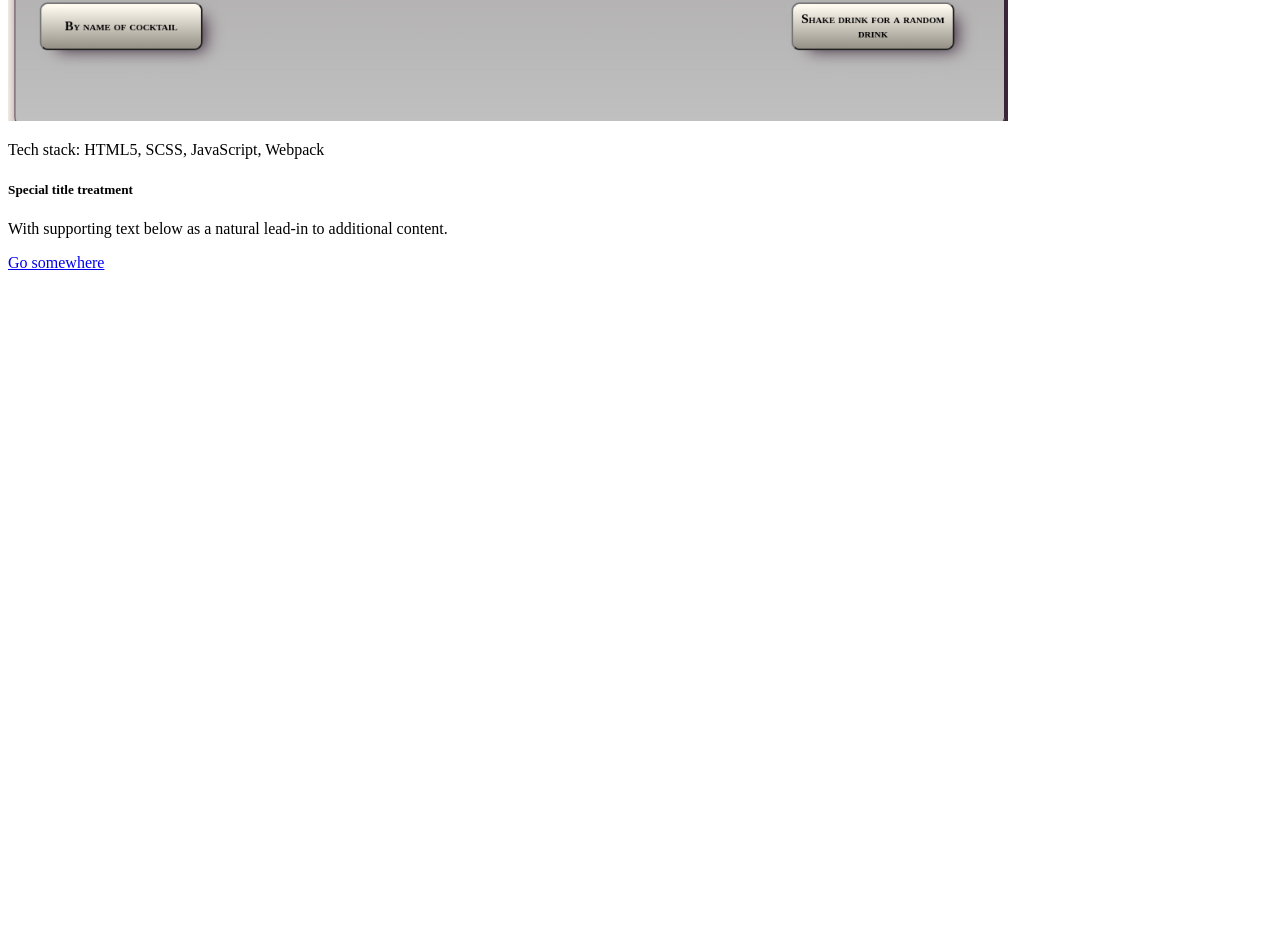
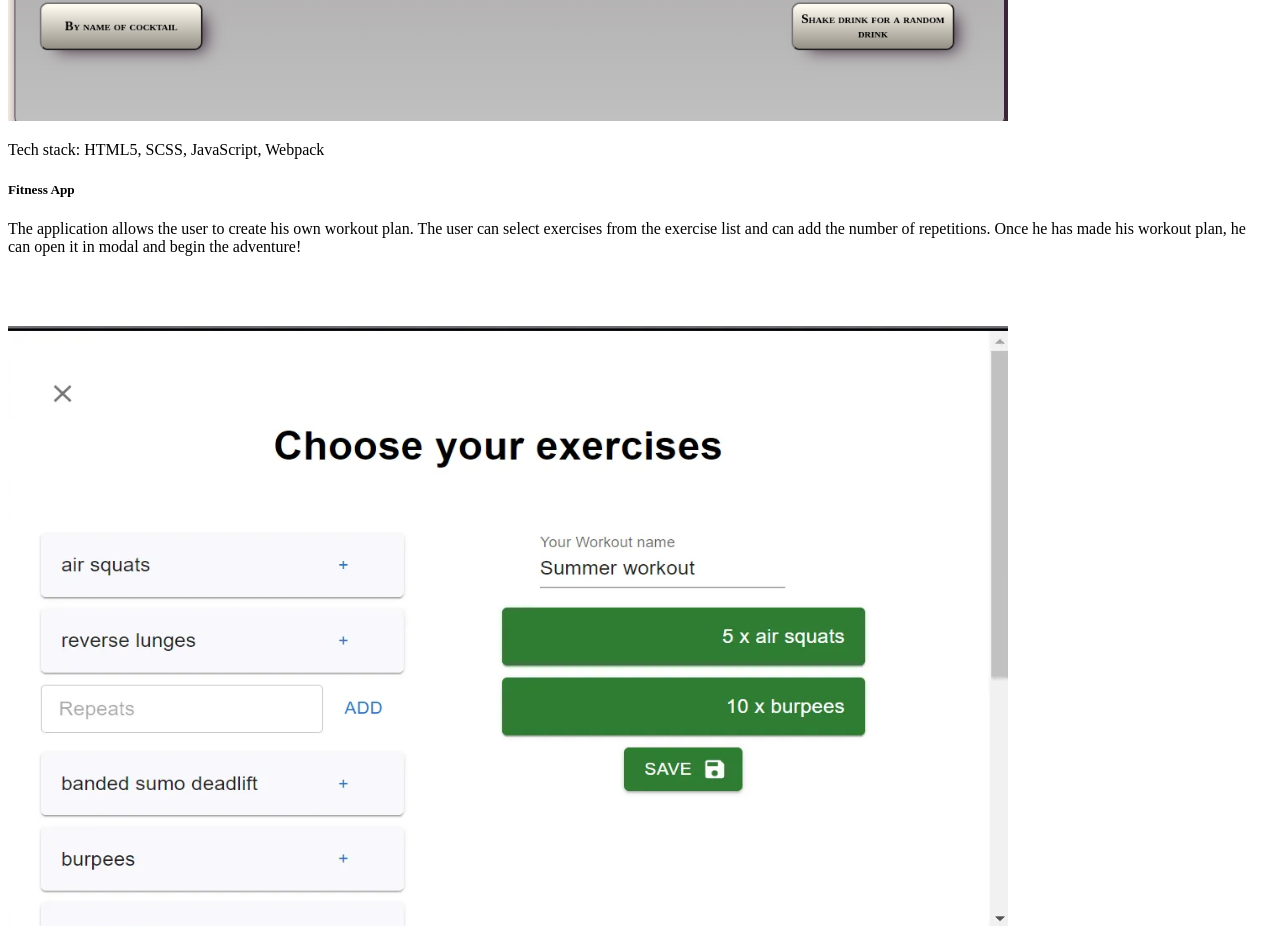
Before and after one commit to KlaudiaDabrowska/portfolio, a Next.js app: page /projects in a window 1280 px wide. Shown: the part 785-1731 px from the top of the page. Before the commit the page ends 1065 px from the top, so only its background shows below. Built offline with nearby package versions, Linux system fonts and the light colour scheme.

Commit message:
feat: add another project

```diff
--- a/pages/projects.tsx
+++ b/pages/projects.tsx
@@ -50,15 +50,28 @@ const Projects: NextPage = () => {
             <div className="card">
               <div className="card-body project-card">
                 <h5 className="card-title text-center fw-bold fs-3 mb-5">
-                  Special title treatment
+                <a
+                    href={"https://murmuring-dawn-23275.herokuapp.com/"}
+                    style={{ textDecoration: "none", color: "black" }}
+                  >
+                    Fitness App
+                  </a>
                 </h5>
                 <p className="card-text text-center">
-                  With supporting text below as a natural lead-in to additional
-                  content.
+                The application allows the user to create his own workout plan. The user can select exercises from the exercise list and can add the number of repetitions. Once he has made his workout plan, he can open it in modal and begin the adventure!
+                <br></br><br></br><br></br><br></br>
                 </p>
-                <a href="#" className="btn btn-primary">
-                  Go somewhere
-                </a>
+                <div className="text-center">
+                  <Image
+                    src={"/img/fitness.png"}
+                    height={600}
+                    width={1000}
+                    alt="coctailbar"
+                  />
+                </div>
+                <p className="card-text text-center text-muted">
+                  Tech stack: Next.JS, Typescript, MUI
+                </p>
               </div>
             </div>
           </div>
```
Also changed, not shown: public/img/fitness.png (added).
